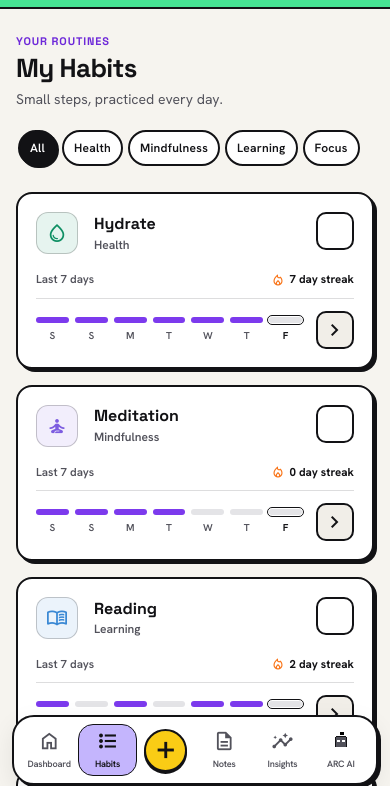
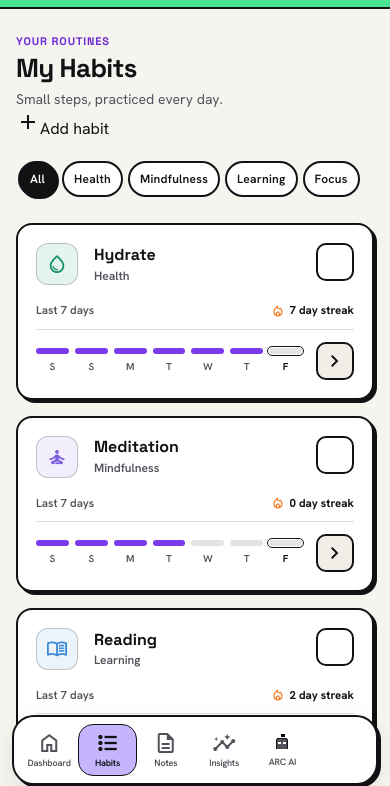
Before and after one commit to Programmer-3016/HabitArc-, a website: page Habits.html in a window 390 px wide. Shown: the part 49-835 px from the top of the page. Drawn offline with nearby package versions, Linux system fonts and the light colour scheme.

Commit message:
ui(nav): standardize five-tab bottom dock across app

```diff
--- a/Habits.html
+++ b/Habits.html
@@ -186,10 +186,13 @@
 <main class="ha-habits w-full max-w-7xl mx-auto px-container-padding pt-6 pb-32 md:pb-8 flex flex-col gap-section-margin">
 <!-- Page Header & Filters -->
 <section class="ha-library-heading flex flex-col gap-stack-gap">
+<div class="ha-habits-heading-top">
   <div>
 <p class="ha-library-eyebrow">Your routines</p>
 <h1 class="font-headline-lg text-headline-lg text-on-background font-bold">My Habits</h1>
 <p class="ha-library-intro">Small steps, practiced every day.</p>
+</div>
+  <a href="Add_Habit.html" class="ha-habits-create-btn" aria-label="Create a new habit"><span class="material-symbols-outlined" aria-hidden="true">add</span><span>Add habit</span></a>
 </div>
 <div id="category-filters" role="group" aria-label="Filter habits by category" class="flex gap-2 overflow-x-auto pb-2 scrollbar-hide -mx-container-padding px-container-padding md:mx-0 md:px-0">
 <button class="cat-filter px-4 py-2 rounded-full bg-primary text-on-primary font-label-md text-label-md whitespace-nowrap active:scale-95 transition-transform" data-cat="All">All</button>
@@ -205,25 +208,24 @@
 </div>
 </main>
 <!-- Floating Glassmorphism Bottom Nav Bar (Mobile Only) -->
-<nav class="md:hidden fixed bottom-3 left-3 right-3 z-50 max-w-md mx-auto bg-surface/95 dark:bg-surface-container/95 backdrop-blur-xl border border-outline-variant/30 dark:border-outline/30 rounded-3xl shadow-[0_12px_32px_rgba(0,0,0,0.12)] px-2 py-2 grid grid-cols-5 items-center">
-<a class="col-span-1 flex flex-col items-center justify-center py-1 px-1 rounded-2xl text-on-surface-variant hover:text-on-surface hover:bg-surface-container-low transition-all duration-200" href="Dashboard.html">
-<span class="material-symbols-outlined text-[22px] leading-none">home</span>
-<span class="font-label-sm text-[10px] tracking-tight mt-1 leading-none">Dashboard</span>
+<nav class="ha-bottom-nav md:hidden fixed" aria-label="Mobile navigation">
+  <a class="ha-bottom-nav-link" href="Dashboard.html">
+    <span class="material-symbols-outlined" aria-hidden="true">home</span>
+    <span class="ha-bottom-nav-label">Dashboard</span>
   </a>
-<a class="col-span-1 flex flex-col items-center justify-center py-1 px-1 rounded-2xl bg-primary/[0.08] text-primary font-semibold shadow-sm transition-all duration-200" href="Habits.html">
-<span class="material-symbols-outlined text-[22px] leading-none fill">format_list_bulleted</span>
-<span class="font-label-sm text-[10px] tracking-tight mt-1 leading-none">Habits</span>
+  <a class="ha-bottom-nav-link" href="Habits.html" aria-current="page">
+    <span class="material-symbols-outlined" aria-hidden="true">format_list_bulleted</span>
+    <span class="ha-bottom-nav-label">Habits</span>
   </a>
-<a class="col-span-1 flex items-center justify-center relative -top-4" href="Add_Habit.html">
-<div class="w-[52px] h-[52px] rounded-full bg-primary-container text-on-primary flex items-center justify-center shadow-[0_8px_20px_rgba(1,45,29,0.4)] ring-4 ring-background dark:ring-surface-container active:scale-90 hover:scale-105 transition-all">
-<span class="material-symbols-outlined text-[28px] leading-none flex items-center justify-center">add</span>
-</div>
+  <a class="ha-bottom-nav-link" href="Notes.html">
+    <span class="material-symbols-outlined" aria-hidden="true">description</span>
+    <span class="ha-bottom-nav-label">Notes</span>
   </a>
-<a class="col-span-1 flex flex-col items-center justify-center py-1 px-1 rounded-2xl text-on-surface-variant hover:text-on-surface hover:bg-surface-container-low transition-all duration-200" href="Insights.html">
-<span class="material-symbols-outlined text-[22px] leading-none">insights</span>
-<span class="font-label-sm text-[10px] tracking-tight mt-1 leading-none">Insights</span>
+  <a class="ha-bottom-nav-link" href="Insights.html">
+    <span class="material-symbols-outlined" aria-hidden="true">insights</span>
+    <span class="ha-bottom-nav-label">Insights</span>
   </a>
-<a class="col-span-1 flex flex-col items-center justify-center py-1 px-1 rounded-2xl text-on-surface-variant hover:text-on-surface hover:bg-surface-container-low transition-all duration-200" href="Arc_AI.html">
+  <a class="ha-bottom-nav-link" href="Arc_AI.html">
     <svg class="ha-arc-nav-icon" width="20" height="20" viewBox="0 0 16 16" shape-rendering="crispEdges" aria-hidden="true">
             <rect x="7" y="1" width="3" height="2" class="ha-arc-buddy-antenna"/>
             <rect x="4" y="4" width="8" height="1" class="ha-arc-buddy-outline"/>
@@ -233,7 +235,7 @@
             <rect x="5" y="7" width="2" height="2" class="ha-arc-buddy-eyes"/>
             <rect x="9" y="7" width="2" height="2" class="ha-arc-buddy-eyes"/>
         </svg>
-<span class="font-label-sm text-[10px] tracking-tight mt-1 leading-none">ARC AI</span>
+    <span class="ha-bottom-nav-label">ARC AI</span>
   </a>
 </nav>
 <script src="app.js"></script>
```
Lines whose indentation alone changed are shown as unchanged.
